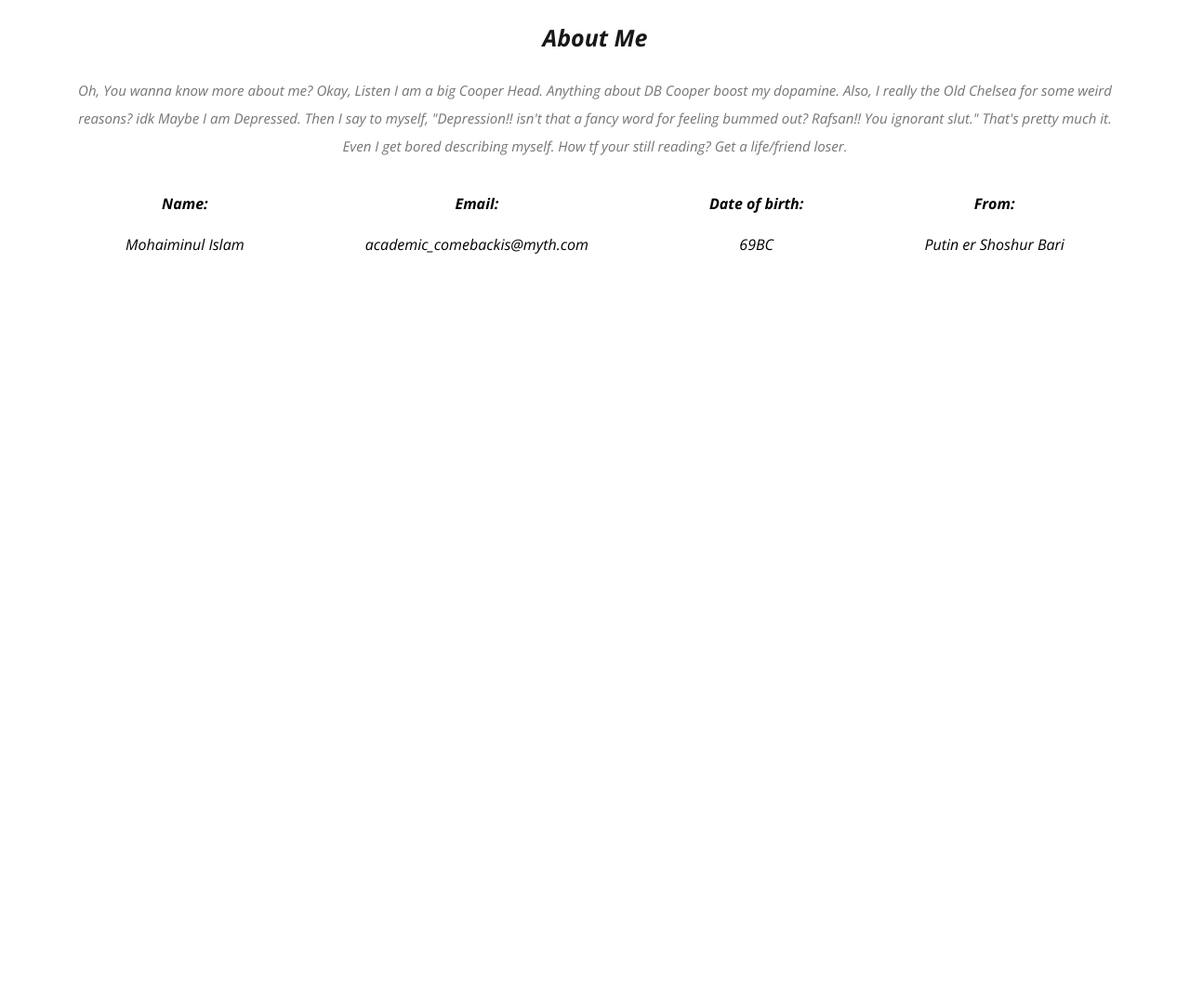
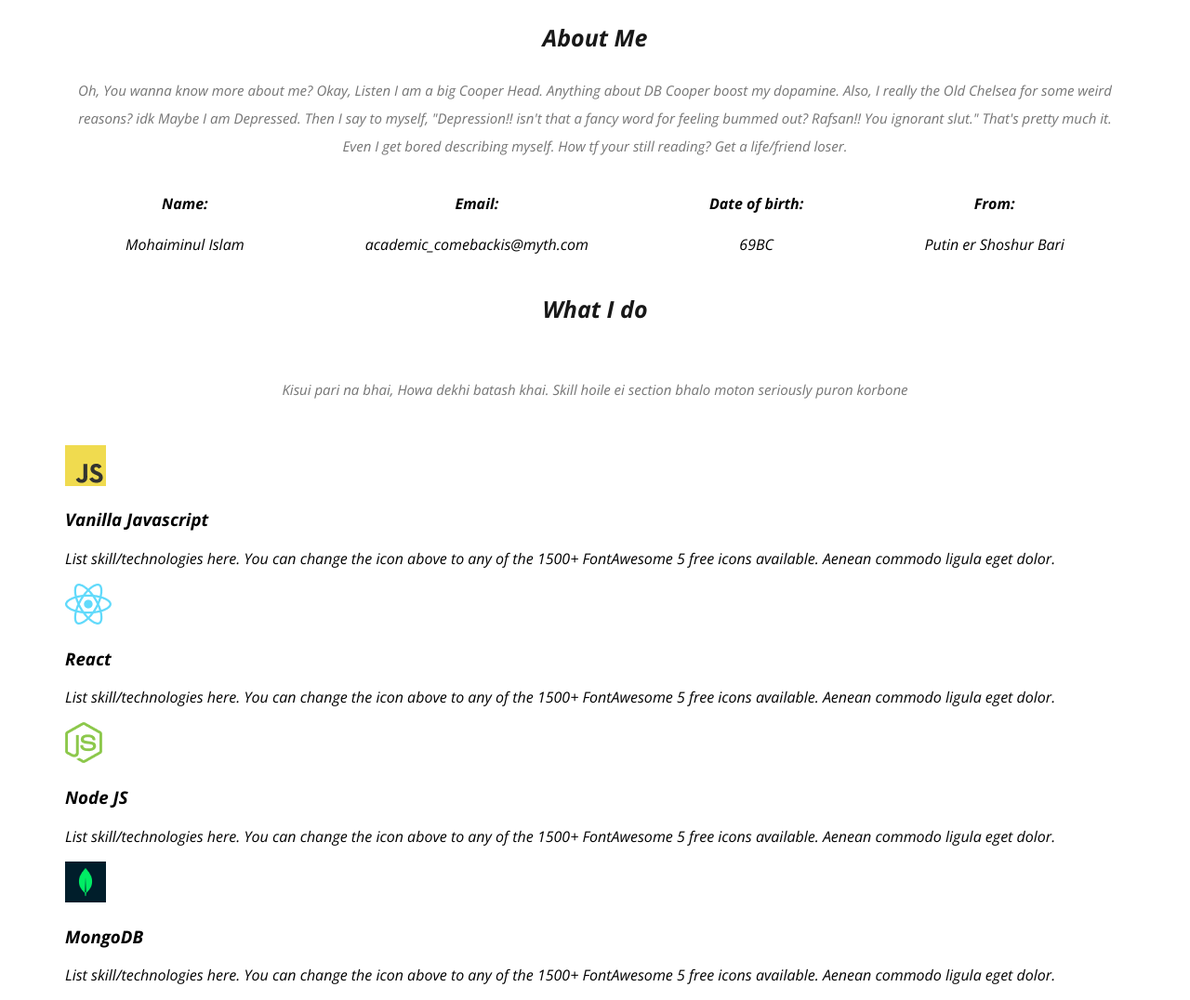
Before and after one commit to idkcode68/webdev-portfolio, a plain HTML site: page index.html in a window 1280 px wide. Shown: the part 722-1798 px from the top of the page at 93% size. Before the commit the page ends 1020 px from the top, so only its background shows below. Drawn offline with nearby package versions, Linux system fonts and the light colour scheme.

Commit message:
What I do section completed

```diff
--- a/index.html
+++ b/index.html
@@ -58,6 +58,36 @@
             </div>
 
         </section>
+        <!-- what i do start section -->
+        <section>
+            <h3 class="section-title">What I do</h3>
+            <p id="what-i-do-description" class="section-description">
+                Kisui pari na bhai, Howa dekhi batash khai. Skill hoile ei section bhalo moton seriously puron korbone
+            </p>
+            <div class="skill-container">
+                <!-- .skill*4>img+h3.skill-title+p.skill-description -->
+                <div class="skill">
+                    <img src="images/icons/js.png" alt="">
+                    <h3 class="skill-title">Vanilla Javascript</h3>
+                    <p class="skill-description">List skill/technologies here. You can change the icon above to any of the 1500+ FontAwesome 5 free icons available. Aenean commodo ligula eget dolor.</p>
+                </div>
+                <div class="skill">
+                    <img src="images/icons/react.png" alt="">
+                    <h3 class="skill-title">React</h3>
+                    <p class="skill-description">List skill/technologies here. You can change the icon above to any of the 1500+ FontAwesome 5 free icons available. Aenean commodo ligula eget dolor.</p>
+                </div>
+                <div class="skill">
+                    <img src="images/icons/nodejs.png" alt="">
+                    <h3 class="skill-title">Node JS</h3>
+                    <p class="skill-description">List skill/technologies here. You can change the icon above to any of the 1500+ FontAwesome 5 free icons available. Aenean commodo ligula eget dolor.</p>
+                </div>
+                <div class="skill">
+                    <img src="images/icons/mongo.png" alt="">
+                    <h3 class="skill-title">MongoDB</h3>
+                    <p class="skill-description">List skill/technologies here. You can change the icon above to any of the 1500+ FontAwesome 5 free icons available. Aenean commodo ligula eget dolor.</p>
+                </div>
+            </div>
+        </section>
     </main>
     <footer>
 
--- a/styles/portfolio.css
+++ b/styles/portfolio.css
@@ -19,7 +19,7 @@ body {
 }
 
 .section-title {
-    color:#181818;
+    color: #181818;
     text-align: center;
     font-size: 25px;
     font-weight: 700;
@@ -99,7 +99,11 @@ nav a {
 }
 
 /* main section styles */
-main{max-width: 1140px; margin: 0 auto;}
+main {
+    max-width: 1140px;
+    margin: 0 auto;
+}
+
 /* about section styles */
 about {
     padding: 150px;
@@ -107,5 +111,13 @@ about {
     background: #FFF8F3;
     margin: 150px 0;
 }
-.about-info-container{display: flex; justify-content: space-around;}
-.about-info{text-align: center;}
+
+.about-info-container {
+    display: flex;
+    justify-content: space-around;
+}
+
+.about-info {
+    text-align: center;
+}
+#what-i-do-description{padding: 30px 150px;}
```
